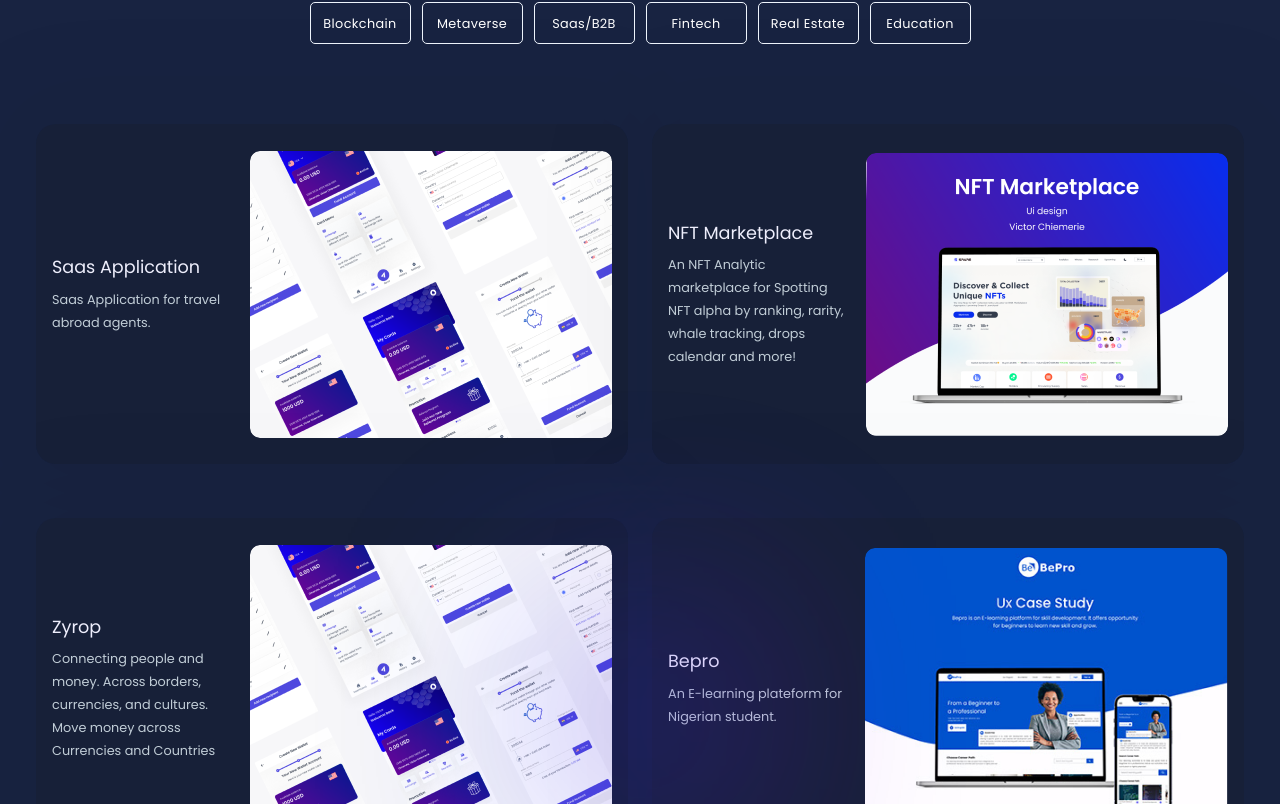
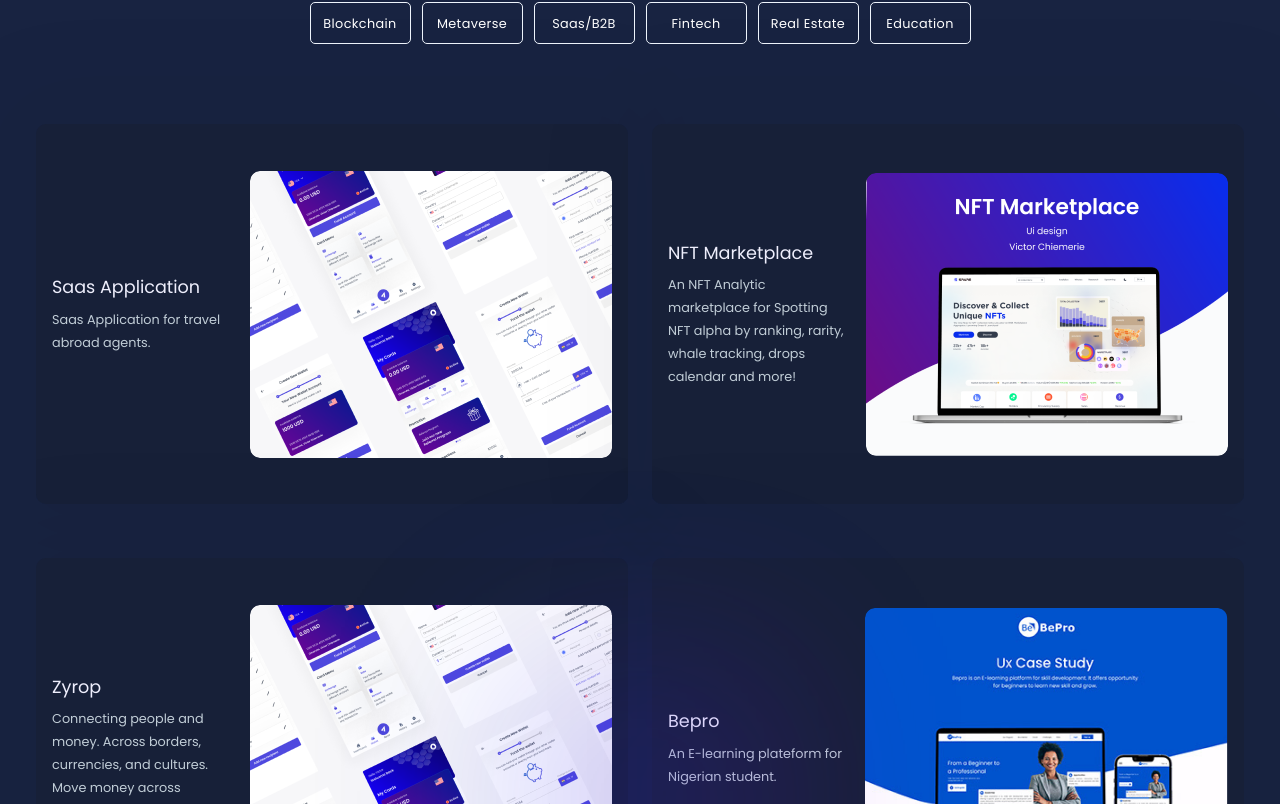
Before and after one commit to DGreegman/dyserf, a Next.js app: page / in a window 1280 px wide. Shown: the part 1916-2720 px from the top of the page. Built offline with nearby package versions, Linux system fonts and the light colour scheme.

Commit message:
improved workcard

```diff
--- a/components/works/WorkCard.tsx
+++ b/components/works/WorkCard.tsx
@@ -16,8 +16,8 @@ const WorkCard = ({ item }: Props) => {
         align: 'center',
         justify: 'center',
       }}
-      borderRadius={{ base: 0, md: 10, xl: 20 }}
-      minH='340px'
+      borderRadius={{ base: 0, md: 10 }}
+      minH='380px'
       w='full'
       className={globalStyles.className}
     >
```
